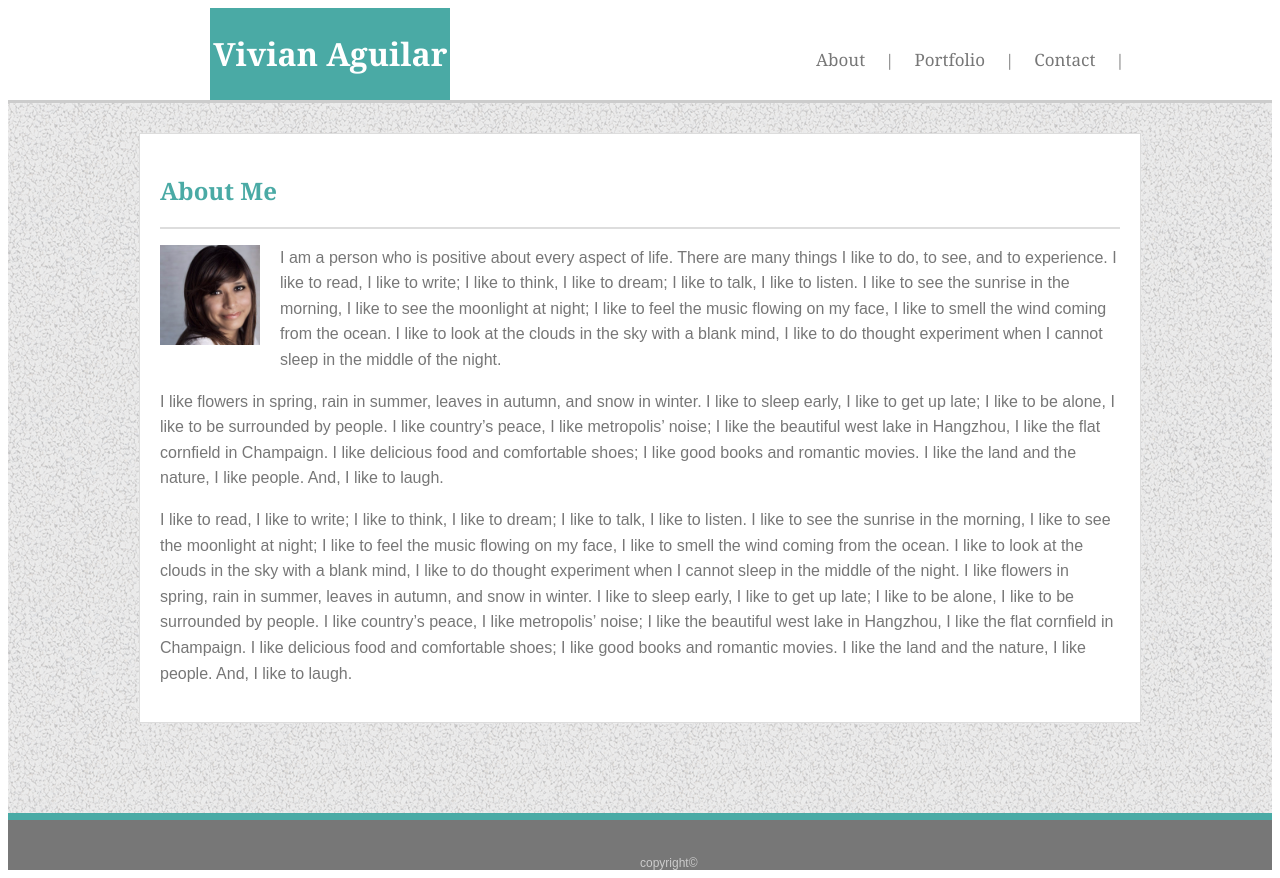
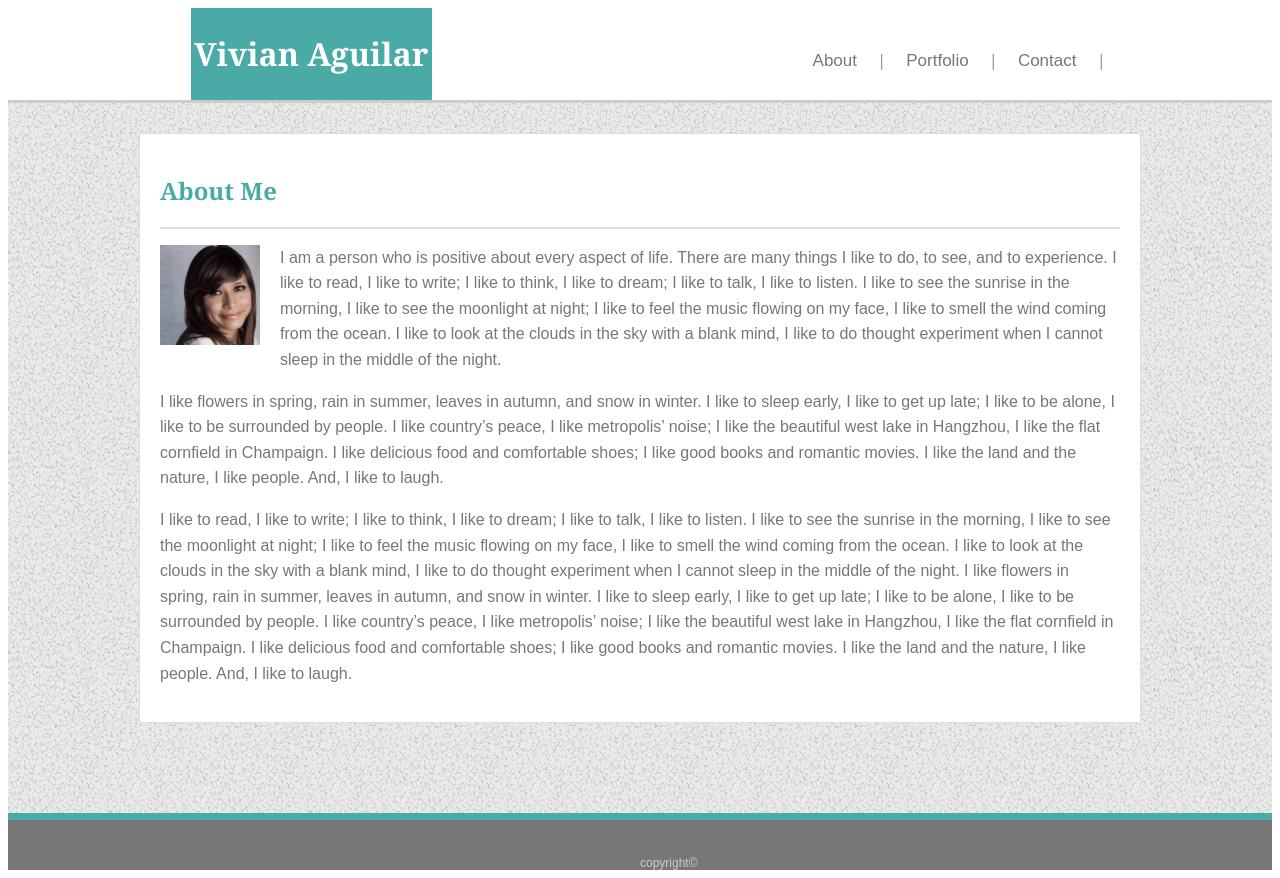
Before and after one commit to vaguilar25/Basic-Portfolio, a plain HTML site: page index.html in a window 1280 px wide. Drawn offline with Linux system fonts and the light colour scheme.

Commit message:
fix alignment

```diff
--- a/assets/css/style.css
+++ b/assets/css/style.css
@@ -24,13 +24,13 @@
   text-decoration: none;
   font-size: 17px;
   color:#777777;
-
+  font-family: Arial, "Helvetica Neue", Helvetica, sans-serif;
 }
 
 /* Display Name on the header */
 .nameHeader {
     display:inline-block;
-    padding-left: 16%;
+    padding-left: 14.5%;
 
     padding-bottom: 0%;
 
@@ -115,4 +115,5 @@ h2 {
 
 h1 {
     color:white;
+
 }
```
